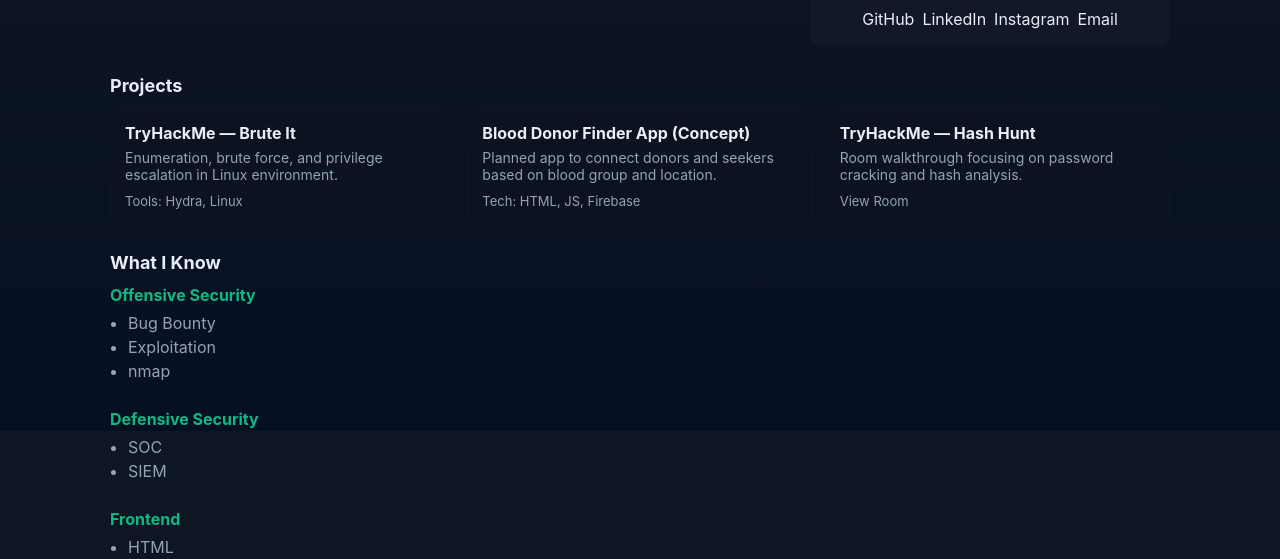
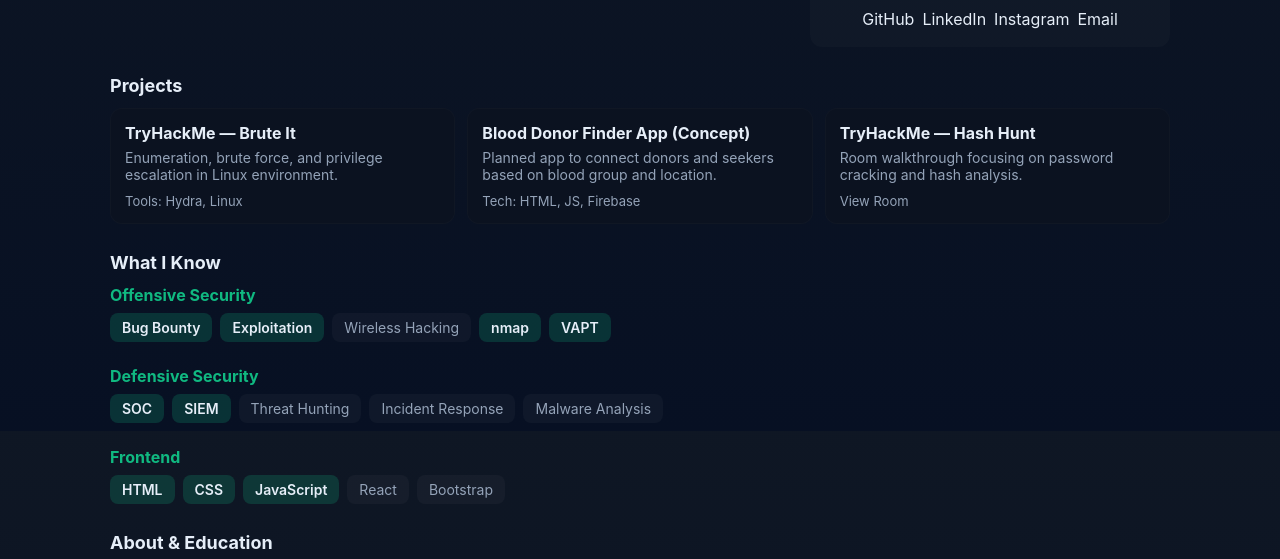
Before and after one commit to evertrustai/portfolio, a plain HTML site: page index.html in a window 1280 px wide. Shown: the part 393-952 px from the top of the page. Drawn offline with Linux system fonts and the light colour scheme.

Commit message:
Update index.html

```diff
--- a/index.html
+++ b/index.html
@@ -12,9 +12,7 @@
       --card:#0b1220;
       --muted:#94a3b8;
       --accent:#10b981;
-      --accent2:#3b82f6;
-      --accent3:#f59e0b;
-      --accent4:#ef4444;
+      --highlight:rgba(16,185,129,0.2);
       --text:#e6eef8;
       --glass: rgba(255,255,255,0.03);
       --max-w:1100px;
@@ -65,8 +63,19 @@
     /* What I Know section */
     .know-section{display:grid;gap:24px}
     .know-category h3{margin:0 0 8px 0;font-size:16px;color:var(--accent)}
-    .know-category ul{margin:0;padding-left:18px;color:var(--muted)}
-    .know-category ul li{margin:4px 0}
+    .know-category .options{display:flex;flex-wrap:wrap;gap:8px}
+    .option{
+      padding:6px 12px;
+      border-radius:8px;
+      background:var(--glass);
+      font-size:14px;
+      color:var(--muted);
+    }
+    .option.know{
+      background:var(--highlight);
+      color:var(--text);
+      font-weight:600;
+    }
 
     footer{margin:28px 0;padding:14px 0;color:var(--muted);text-align:center}
   </style>
@@ -136,26 +145,33 @@
       <div class="know-section">
         <div class="know-category">
           <h3>Offensive Security</h3>
-          <ul>
-            <li>Bug Bounty</li>
-            <li>Exploitation</li>
-            <li>nmap</li>
-          </ul>
+          <div class="options">
+            <div class="option know">Bug Bounty</div>
+            <div class="option know">Exploitation</div>
+            <div class="option">Wireless Hacking</div>
+            <div class="option know">nmap</div>
+            <div class="option know">VAPT</div>
+          </div>
         </div>
         <div class="know-category">
           <h3>Defensive Security</h3>
-          <ul>
-            <li>SOC</li>
-            <li>SIEM</li>
-          </ul>
+          <div class="options">
+            <div class="option know">SOC</div>
+            <div class="option know">SIEM</div>
+            <div class="option">Threat Hunting</div>
+            <div class="option">Incident Response</div>
+            <div class="option">Malware Analysis</div>
+          </div>
         </div>
         <div class="know-category">
           <h3>Frontend</h3>
-          <ul>
-            <li>HTML</li>
-            <li>CSS</li>
-            <li>JavaScript</li>
-          </ul>
+          <div class="options">
+            <div class="option know">HTML</div>
+            <div class="option know">CSS</div>
+            <div class="option know">JavaScript</div>
+            <div class="option">React</div>
+            <div class="option">Bootstrap</div>
+          </div>
         </div>
       </div>
     </section>
```
